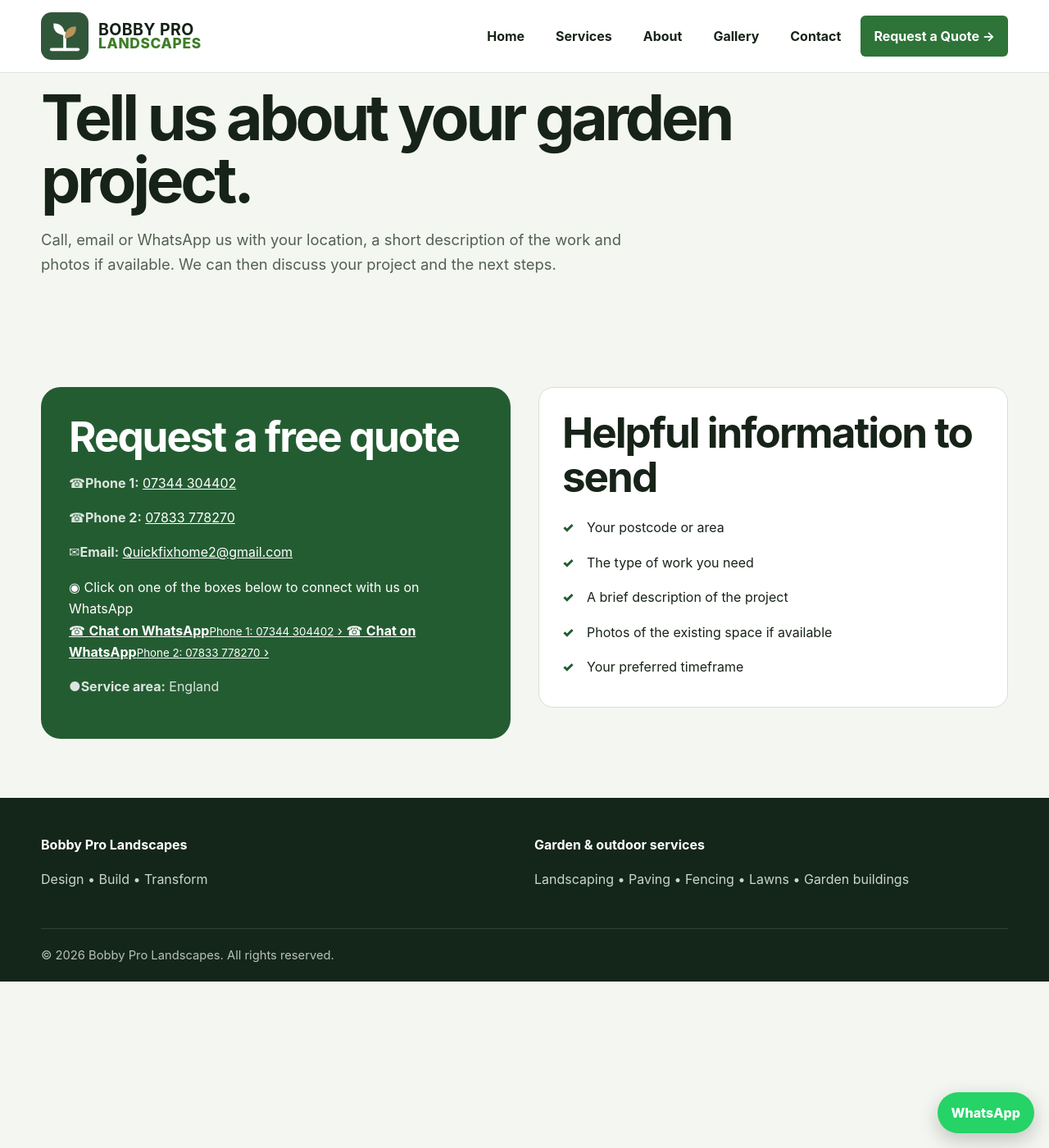
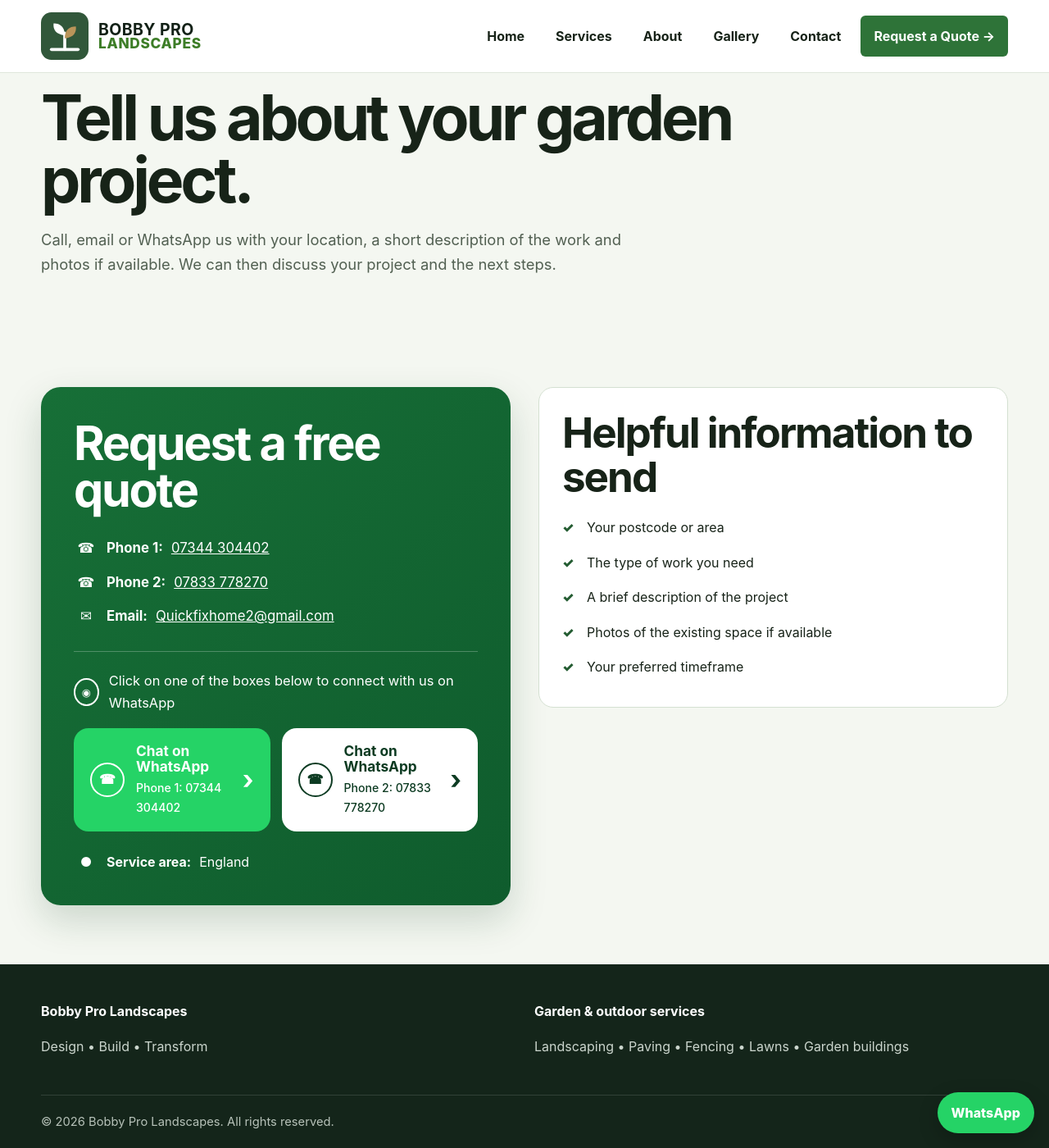
Before and after one commit to arsalanbobby/Bobby-Pro-Landscapes, a Jekyll site: the page built from contact.md, in a window 1280 px wide and 1400 px high, scrolled down 99 px. Shown: the whole window at 82% size. Built offline with Jekyll 4.4.1, drawn with Linux system fonts in a browser that asks for light colours.

Commit message:
Add modern WhatsApp contact panel styling

```diff
--- a/assets/css/style.css
+++ b/assets/css/style.css
@@ -340,3 +340,111 @@ a{color:inherit}
   padding-top:34px;
   border-top:0;
 }
+
+
+/* Modern contact quote panel */
+.contact-box-modern{
+  background:linear-gradient(135deg,#176f37 0%,#0f5c2d 100%);
+  border-radius:24px;
+  padding:40px;
+  box-shadow:0 18px 45px rgba(16,64,34,.18);
+}
+.contact-box-modern h2{
+  font-size:clamp(2.3rem,4.5vw,4rem);
+  line-height:1;
+  margin-bottom:28px;
+}
+.contact-line{
+  display:flex;
+  align-items:center;
+  gap:10px;
+  margin:14px 0;
+  color:#fff!important;
+  font-size:1.05rem;
+}
+.contact-line a{
+  color:#fff!important;
+  text-decoration:underline;
+}
+.contact-icon{
+  width:30px;
+  flex:0 0 30px;
+  text-align:center;
+}
+.whatsapp-instruction{
+  display:flex;
+  align-items:center;
+  gap:12px;
+  margin:28px 0 16px;
+  padding-top:22px;
+  border-top:1px solid rgba(255,255,255,.25);
+  font-size:1.03rem;
+  color:#fff;
+}
+.wa-icon{
+  display:inline-grid;
+  place-items:center;
+  width:34px;
+  height:34px;
+  border:2px solid #fff;
+  border-radius:50%;
+  font-size:.8rem;
+}
+.whatsapp-choice-grid{
+  display:grid;
+  grid-template-columns:1fr 1fr;
+  gap:14px;
+}
+.whatsapp-choice{
+  min-height:96px;
+  border-radius:18px;
+  padding:18px 20px;
+  display:grid;
+  grid-template-columns:auto 1fr auto;
+  align-items:center;
+  gap:14px;
+  text-decoration:none;
+  font-weight:700;
+}
+.whatsapp-choice.primary{
+  background:#25D366;
+  color:#fff!important;
+}
+.whatsapp-choice.secondary{
+  background:#fff;
+  color:#0d3b22!important;
+}
+.whatsapp-choice strong{
+  display:block;
+  font-size:1.08rem;
+  line-height:1.15;
+}
+.whatsapp-choice small{
+  display:block;
+  margin-top:4px;
+  font-size:.88rem;
+  font-weight:500;
+}
+.wa-mark{
+  width:42px;
+  height:42px;
+  border:2px solid currentColor;
+  border-radius:50%;
+  display:grid;
+  place-items:center;
+}
+.wa-arrow{
+  font-size:2rem;
+  line-height:1;
+}
+.service-area-line{
+  margin:24px 0 0!important;
+  color:#fff!important;
+  display:flex;
+  gap:10px;
+  align-items:center;
+}
+@media(max-width:820px){
+  .contact-box-modern{padding:28px 22px}
+  .whatsapp-choice-grid{grid-template-columns:1fr}
+}
```
